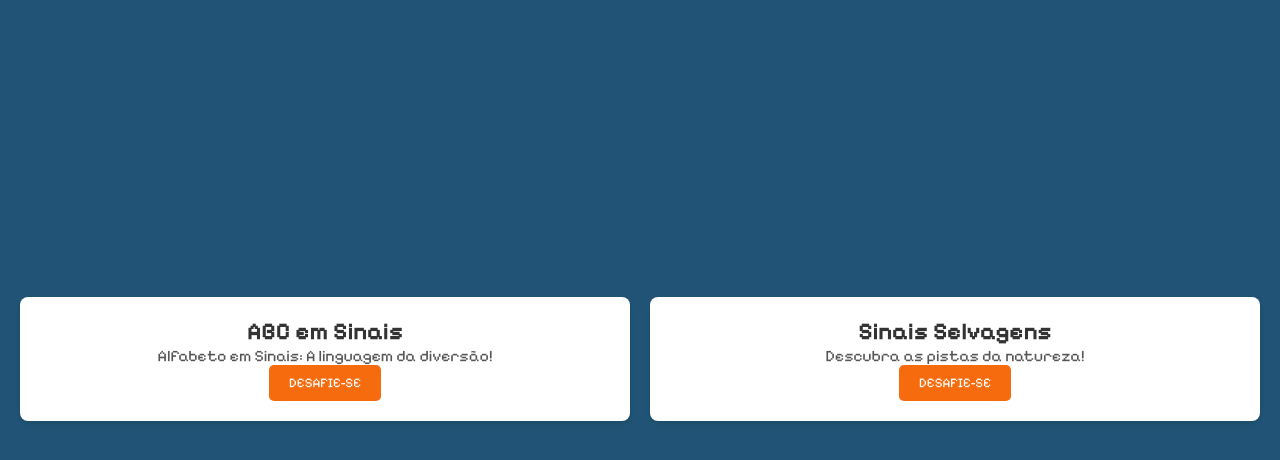
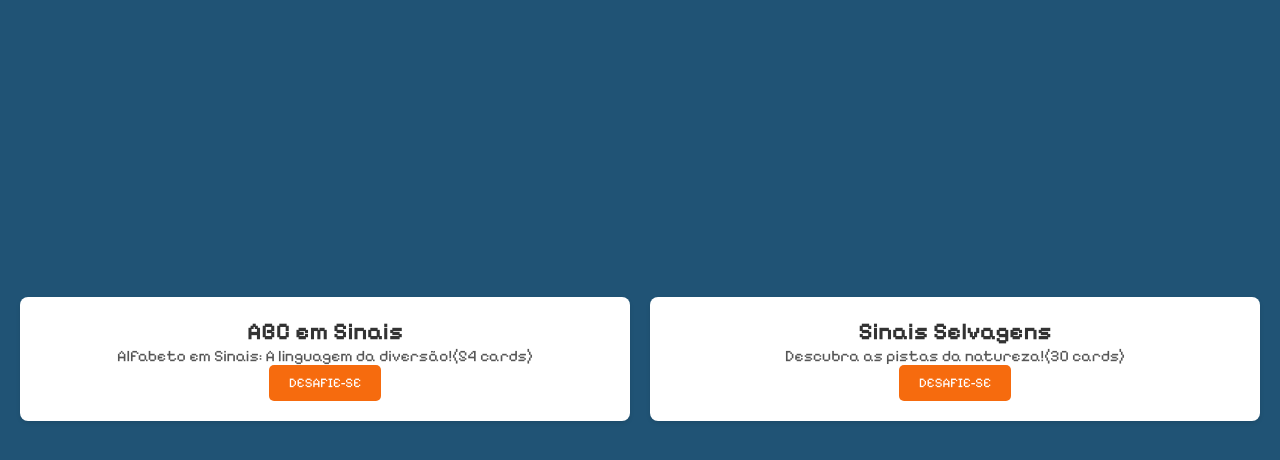
Before and after one commit to rossinoli/Librando-e-aprendendo, a plain HTML site: page PAGES/home.html in a window 1280 px wide. Shown: the part 76-536 px from the top of the page. Drawn offline with Linux system fonts and the light colour scheme.

Commit message:
Update home.html

```diff
--- a/PAGES/home.html
+++ b/PAGES/home.html
@@ -14,13 +14,13 @@
     <main class="container">
         <div class="card">
             <h2>ABC em Sinais</h2>
-            <p>Alfabeto em Sinais: A linguagem da diversão!</p>
+            <p>Alfabeto em Sinais: A linguagem da diversão!(54 cards)</p>
             <button type="submit" onclick="irParaJogoAlfabeto()">Desafie-se</button>
         </div>
 
         <div class="card">
             <h2>Sinais Selvagens</h2>
-            <p>Descubra as pistas da natureza!</p>
+            <p>Descubra as pistas da natureza!(30 cards)</p>
             <button type="submit" onclick="irParaJogoAnimais()">Desafie-se</button>
         </div>
     </main>
```
